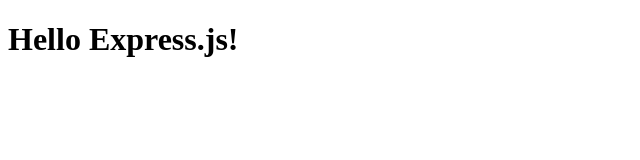
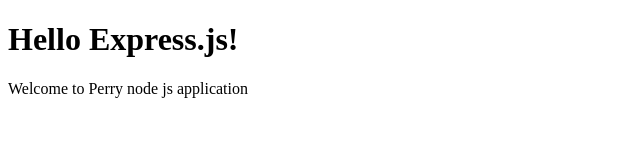
Before and after one commit to perryesar/web-server, a website: page Public/index.html in a window 1280 px wide. Shown: the whole page, without its empty margins (0-640 px from the left). Drawn offline with Linux system fonts and the light colour scheme.

```diff
--- a/Public/index.html
+++ b/Public/index.html
@@ -1,10 +1,10 @@
 <!DOCTYPE html>
 <html>
 	<head>
-		<meta chatset="utf-8"/>
 		<title>My App!</title>
 	</head>
 	<body>
 		<h1>Hello Express.js!</h1>
+		<p>Welcome to Perry node js application</P>
 	</body>
 </html>
```
